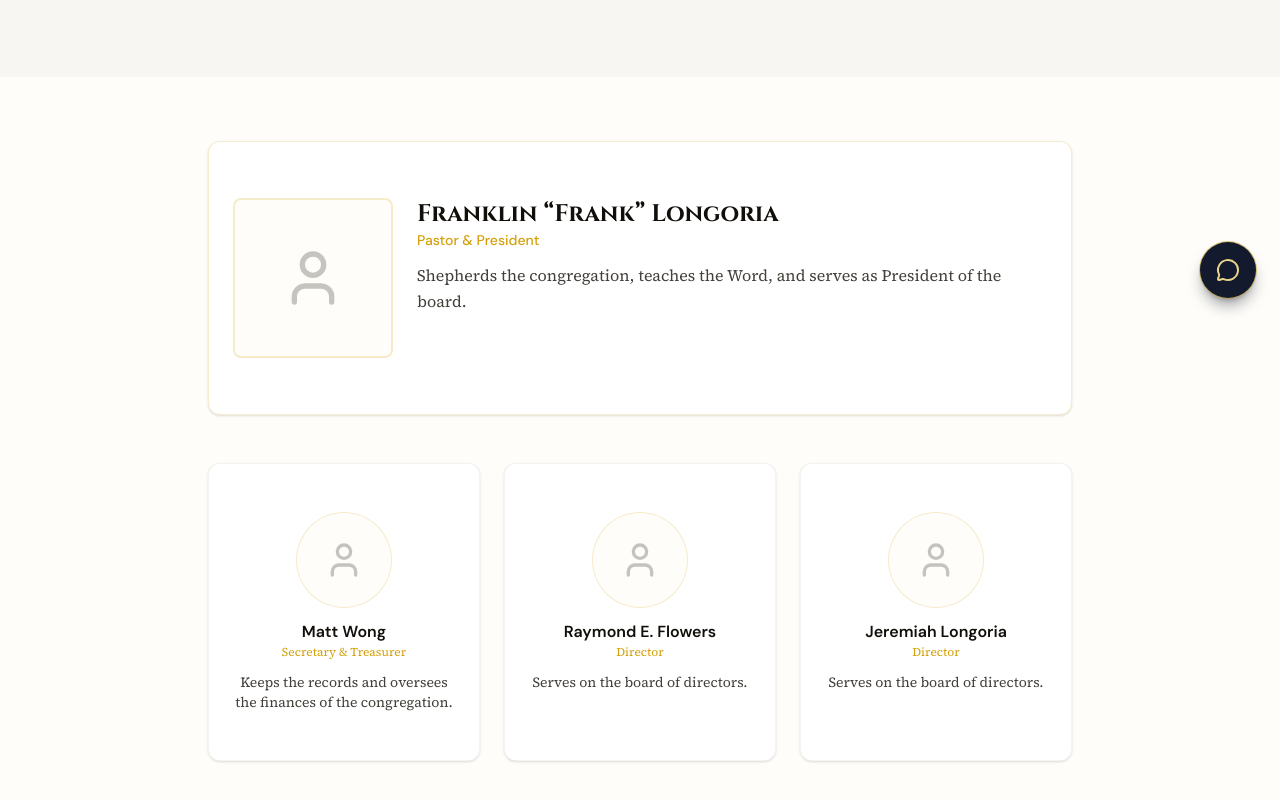
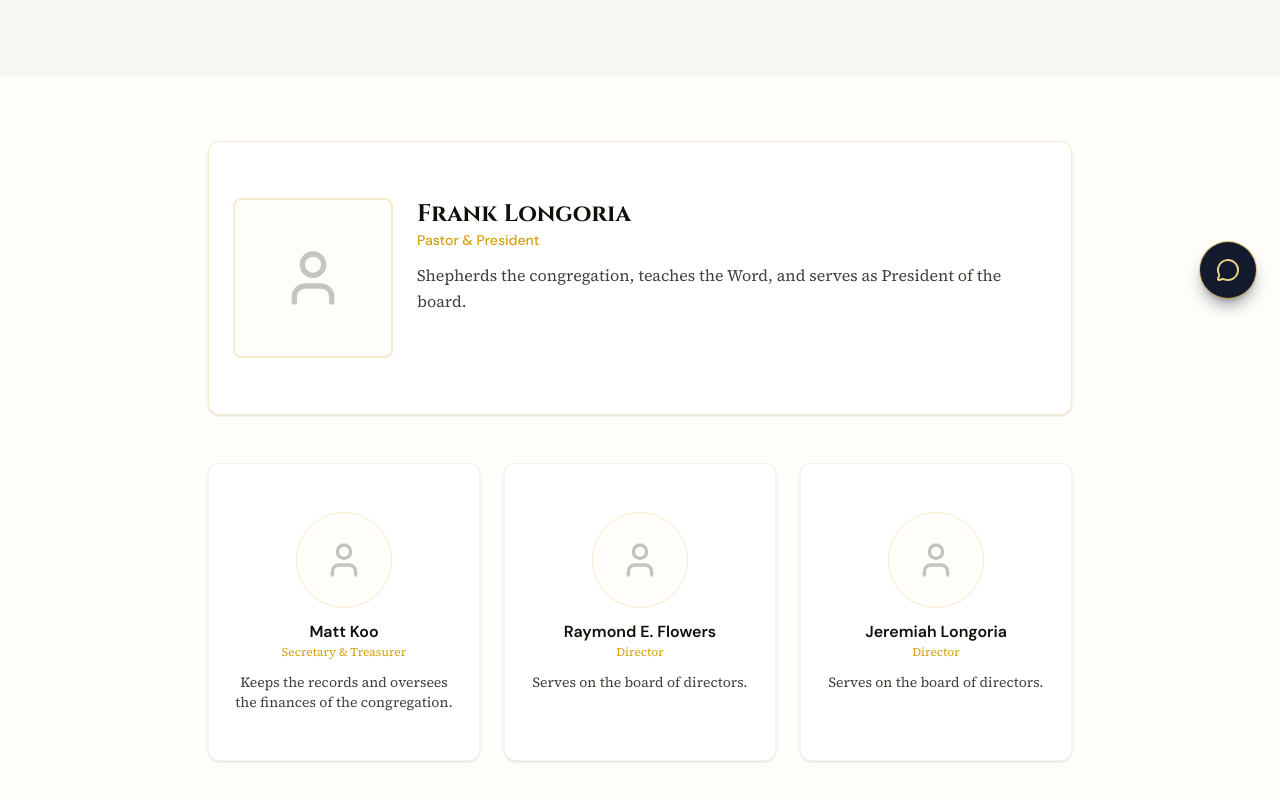
Before and after one commit to peregrineio/congregationofyhvh, a Next.js app: page /about/our-team in a window 1280 px wide. Shown: the part 478-1278 px from the top of the page. Built offline with nearby package versions, Linux system fonts and the light colour scheme; a web font is replaced by a local one.

Commit message:
Our Team: Frank Longoria, Matt Koo (Frank's request)
Co-Authored-By: Claude Sonnet 5.5 <noreply@anthropic.com>
Claude-Session: https://claude.ai/code/session_01NGgN5C7TAuTd6ErEU6WSSR

```diff
--- a/src/app/about/our-team/page.tsx
+++ b/src/app/about/our-team/page.tsx
@@ -13,13 +13,13 @@ export const metadata: Metadata = {
 // only until each member provides their own; photos are placeholders.
 const teamMembers = [
   {
-    name: "Franklin \u201cFrank\u201d Longoria",
+    name: "Frank Longoria",
     role: "Pastor & President",
     bio: "Shepherds the congregation, teaches the Word, and serves as President of the board.",
     featured: true,
   },
   {
-    name: "Matt Wong",
+    name: "Matt Koo",
     role: "Secretary & Treasurer",
     bio: "Keeps the records and oversees the finances of the congregation.",
     featured: false,
```
